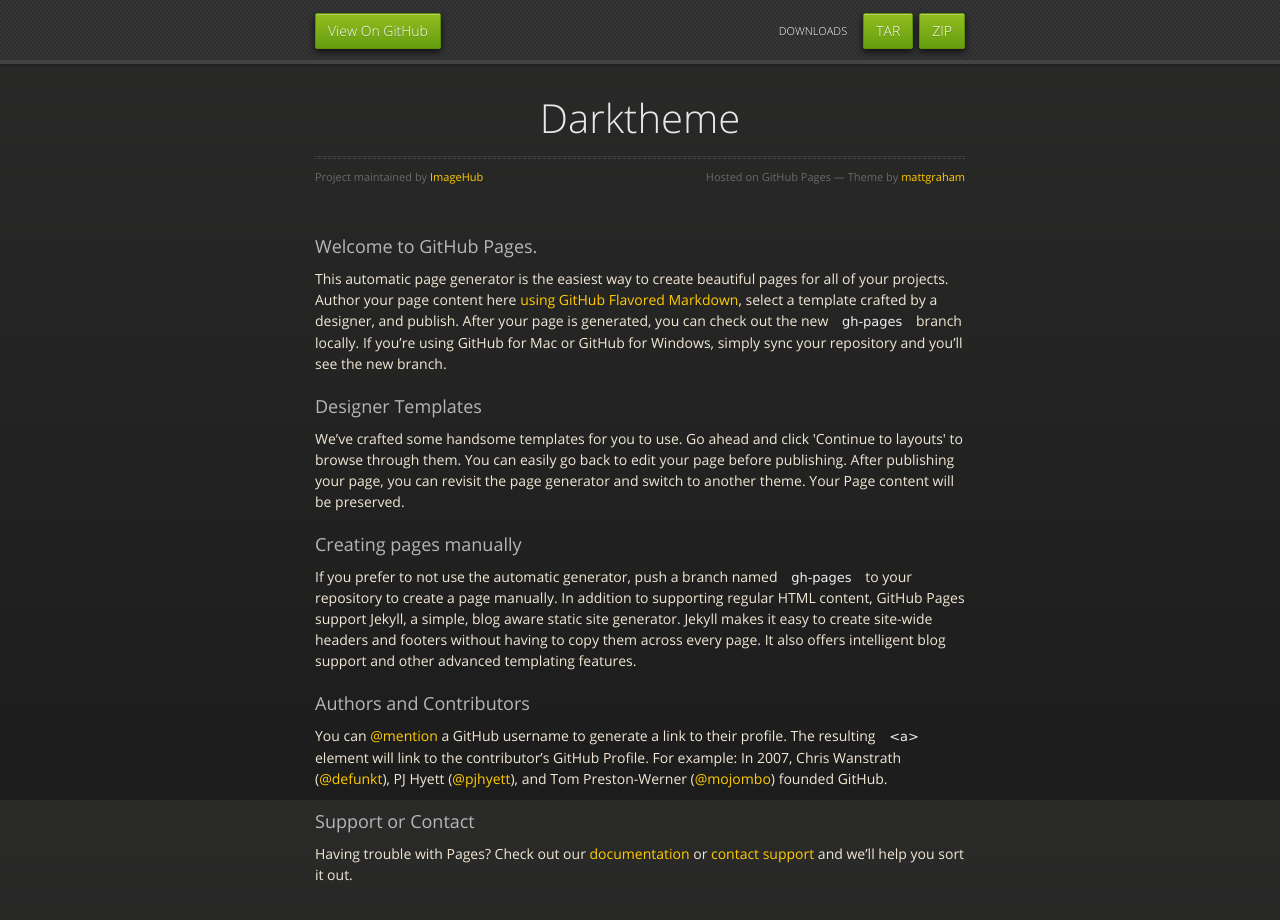
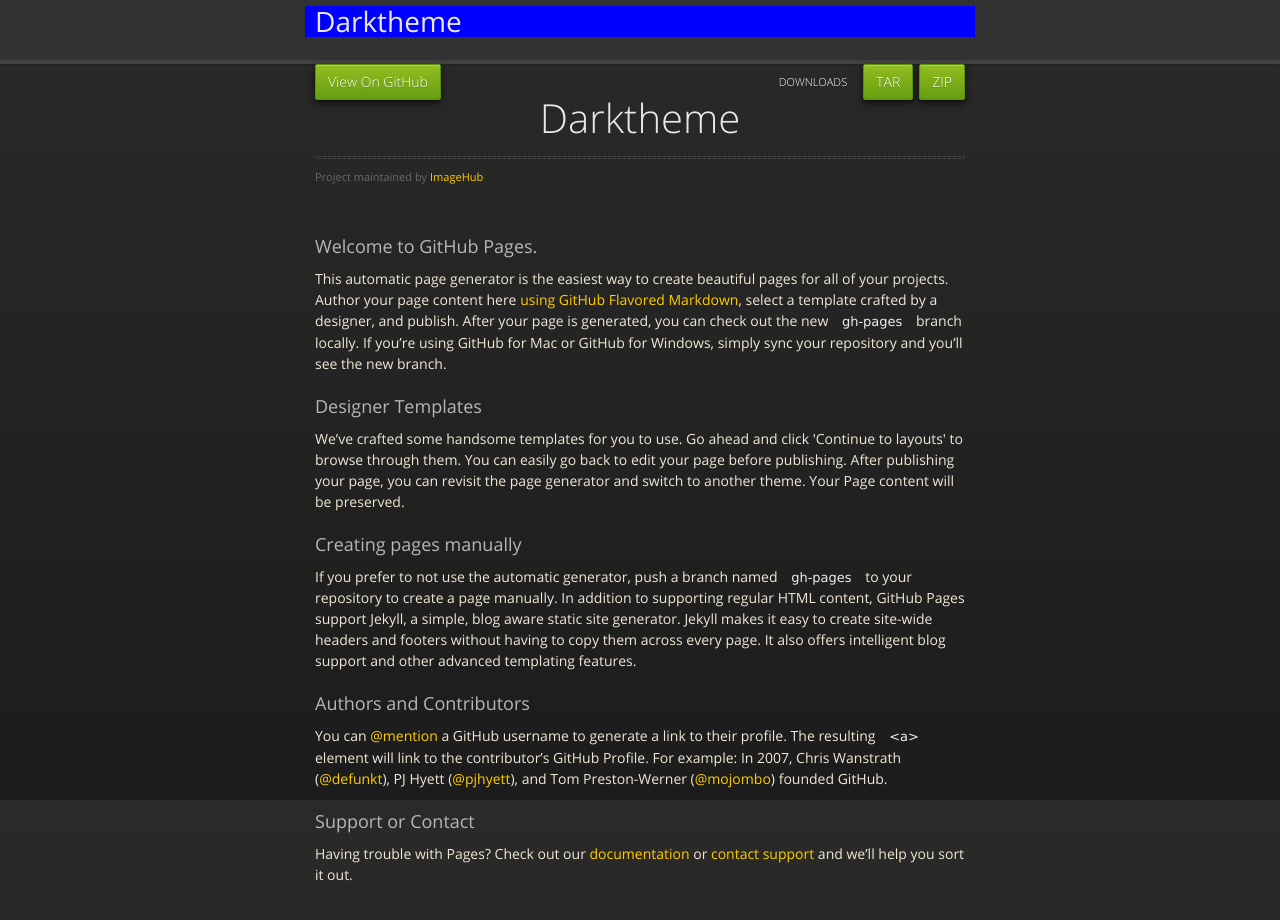
Before and after one commit to ImageHub/darkTheme, a plain HTML site: page index.html in a window 1280 px wide. Drawn offline with nearby package versions, Linux system fonts and the light colour scheme.

Commit message:
changed header

```diff
--- a/index.html
+++ b/index.html
@@ -20,6 +20,8 @@
   <body>
       <div id="header">
         <nav>
+         <h1>Darktheme</h1>
+          <p></p>
           <li class="fork"><a href="https://github.com/ImageHub/darkTheme">View On GitHub</a></li>
           <li class="downloads"><a href="https://github.com/ImageHub/darkTheme/zipball/master">ZIP</a></li>
           <li class="downloads"><a href="https://github.com/ImageHub/darkTheme/tarball/master">TAR</a></li>
@@ -35,8 +37,7 @@
           <p></p>
           <hr>
           <span class="credits left">Project maintained by <a href="https://github.com/ImageHub">ImageHub</a></span>
-          <span class="credits right">Hosted on GitHub Pages &mdash; Theme by <a href="https://twitter.com/michigangraham">mattgraham</a></span>
-        </div>
+          </div>
 
         <h3>
 <a id="welcome-to-github-pages" class="anchor" href="#welcome-to-github-pages" aria-hidden="true"><span class="octicon octicon-link"></span></a>Welcome to GitHub Pages.</h3>
```
